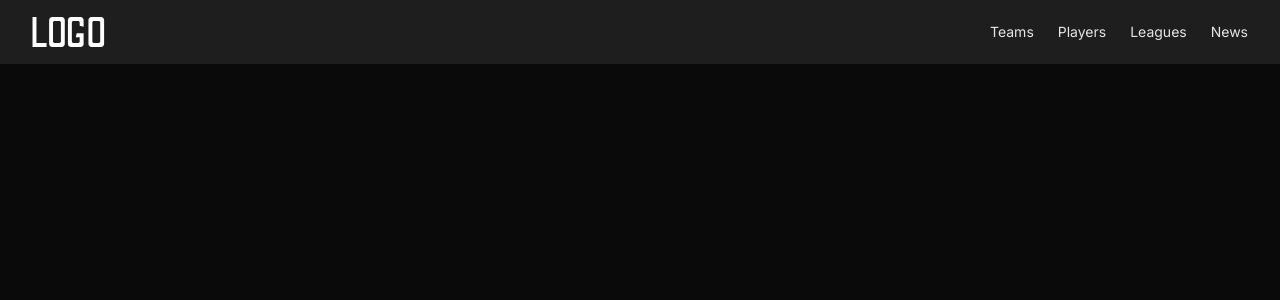
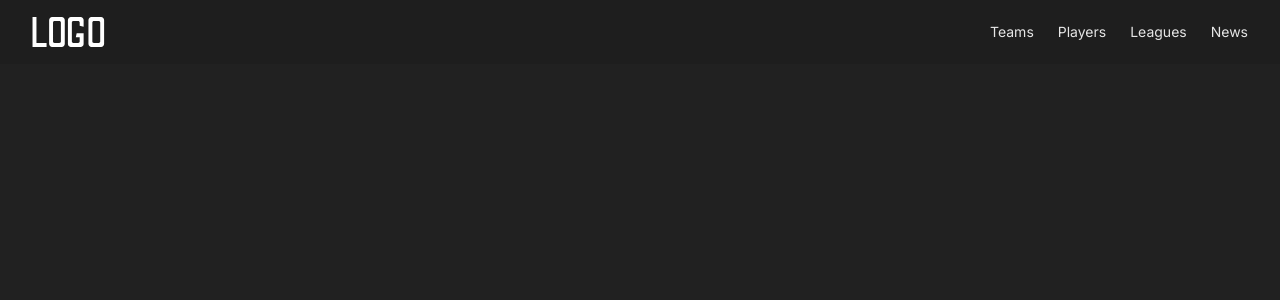
Before and after one commit to AMRRAGHEB118/football_analytic_forntend, a Next.js app: page / in a window 1280 px wide. Shown: the top 300 px of the page. Built offline with nearby package versions, Linux system fonts and the light colour scheme.

Commit message:
Update tailwind colors

```diff
--- a/tailwind.config.ts
+++ b/tailwind.config.ts
@@ -24,6 +24,7 @@ const config: Config = {
           700: '#CC563F',
           800: '#B34537',
           900: '#99352F',
+          950: '#682D1B',
         },
         secondary: {
           100: '#E6E6E6',
@@ -36,7 +37,8 @@ const config: Config = {
           800: '#333333',
           900: '#1A1A1A',
           950: '#1E1E1E',
-          1000: '#0A0A0A',
+          1000: '#212121',
+          1100: '#0A0A0A',
         },
     },
     },
```
